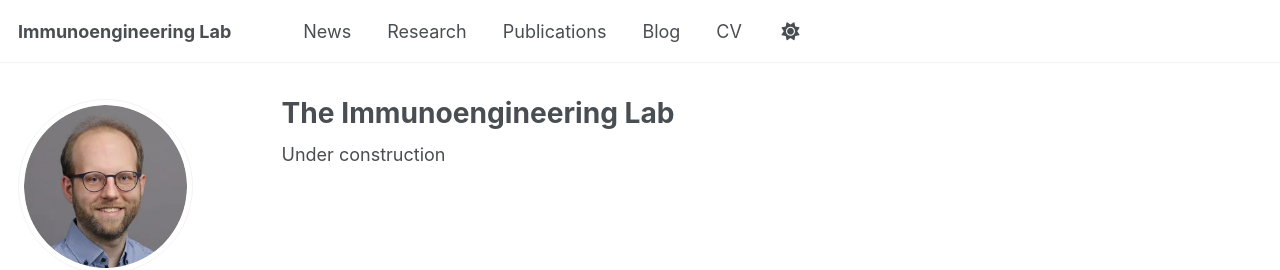
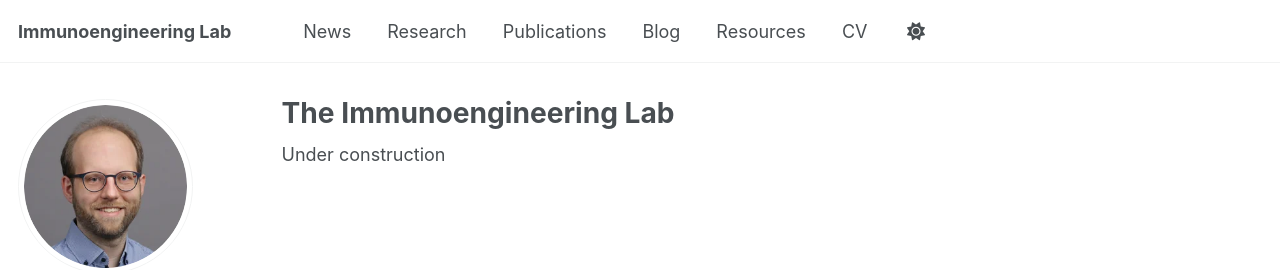
Before and after one commit to cheuserloy/cheuserloy.github.io, a Jekyll site: the page built from _pages/about.md, in a window 1280 px wide. Shown: the top 270 px of the page. Built offline with Jekyll 4.4.1, drawn with Linux system fonts in a browser that asks for light colours; some web fonts are replaced; a script that is not in the unit is left out.

Commit message:
Add Resources page

```diff
--- a/_data/navigation.yml
+++ b/_data/navigation.yml
@@ -20,5 +20,8 @@ main:
   - title: "Blog"
     url: /year-archive/
 
+  - title: "Resources"
+    url: /resources/
+
   - title: "CV"
     url: /cv/
```
